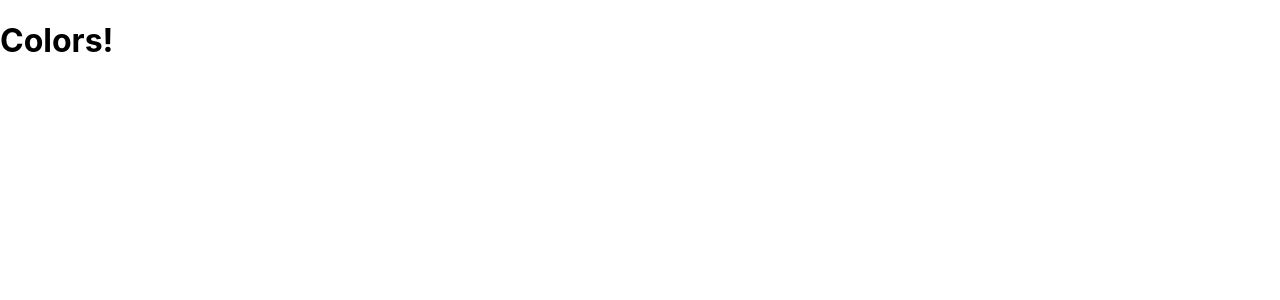
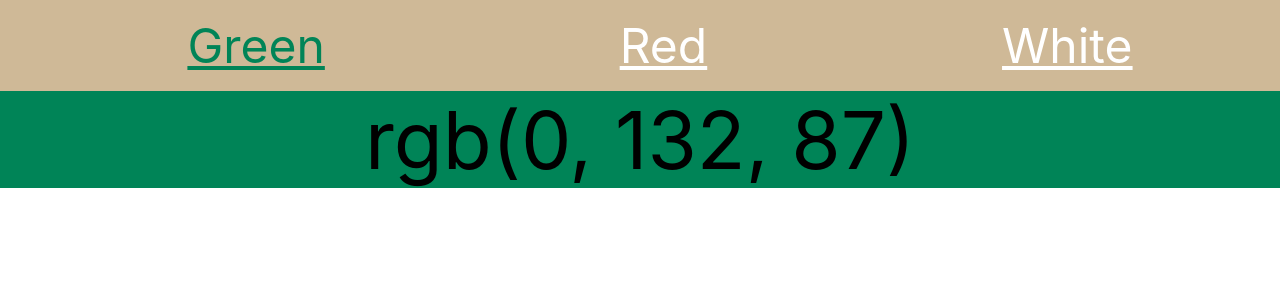
Before and after one commit to csmccue/react-color-router, a React (Create React App) app: page /rgb/0/132/87 in a window 1280 px wide. Shown: the top 300 px of the page. Built offline with nearby package versions, Linux system fonts and the light colour scheme.

Commit message:
attempt 2: added header, updated app home and index, bare bones working product

```diff
--- a/src/App.js
+++ b/src/App.js
@@ -1,14 +1,17 @@
+import Header from './components/Header/Header';
+import Home from './components/Home/Home';
 import { Route, Switch } from 'react-router-dom';
-import Home from './components/Home/Home';
 import './App.css';
 
 function App() {
   return (
     <>
-      <h1>Colors!</h1>
-      <Switch>
-        <Route exact path="/rgb" component={Home} />
-      </Switch>
+      <div className="App">
+        <Header />
+        <Switch>
+          <Route exact path={`/rgb/:red/:green/:blue`} component={Home} ></Route>
+        </Switch>
+      </div>
     </>
   );
 }
--- a/src/components/Header/Header.css
+++ b/src/components/Header/Header.css
@@ -0,0 +1,27 @@
+header {
+  display: flex;
+  justify-content: center;
+  align-items: center;
+  background-color: rgb(207, 185, 151);
+}
+
+header ul {
+  display: flex;
+  justify-content: space-around;
+  width: 100%;
+}
+
+.green {
+  color: white;
+  font-size: 3rem;
+}
+
+.red {
+  color: white;
+  font-size: 3rem;
+}
+
+.white {
+  color: white;
+  font-size: 3rem;
+}
--- a/src/components/Header/Header.js
+++ b/src/components/Header/Header.js
@@ -0,0 +1,16 @@
+import { NavLink } from 'react-router-dom';
+import './Header.css';
+
+export default function Header() {
+  return (
+    <>
+      <header>
+        <ul className='links'>
+          <NavLink className='green' activeStyle={{ color: `rgb(0,132,87)` }} to="/rgb/0/132/87">Green</NavLink>
+          <NavLink className='red' activeStyle={{ color: `rgb(237,27,45)` }} to="/rgb/237/27/45">Red</NavLink>
+          <NavLink className='white' activeStyle={{ color: `rgb(238,238,238)` }} to="/rgb/238/238/238">White</NavLink>
+        </ul>
+      </header>
+    </>
+  );
+}
--- a/src/components/Home/Home.css
+++ b/src/components/Home/Home.css
@@ -0,0 +1,9 @@
+main {
+    display: flex;
+    justify-content: center;
+    align-items: center;
+}
+
+main div {
+    font-size: 5rem;
+}
--- a/src/components/Home/Home.js
+++ b/src/components/Home/Home.js
@@ -1,4 +1,5 @@
 import { useParams } from 'react-router-dom';
+import './Home.css';
 
 export default function Home() {
   const id = useParams();
```
